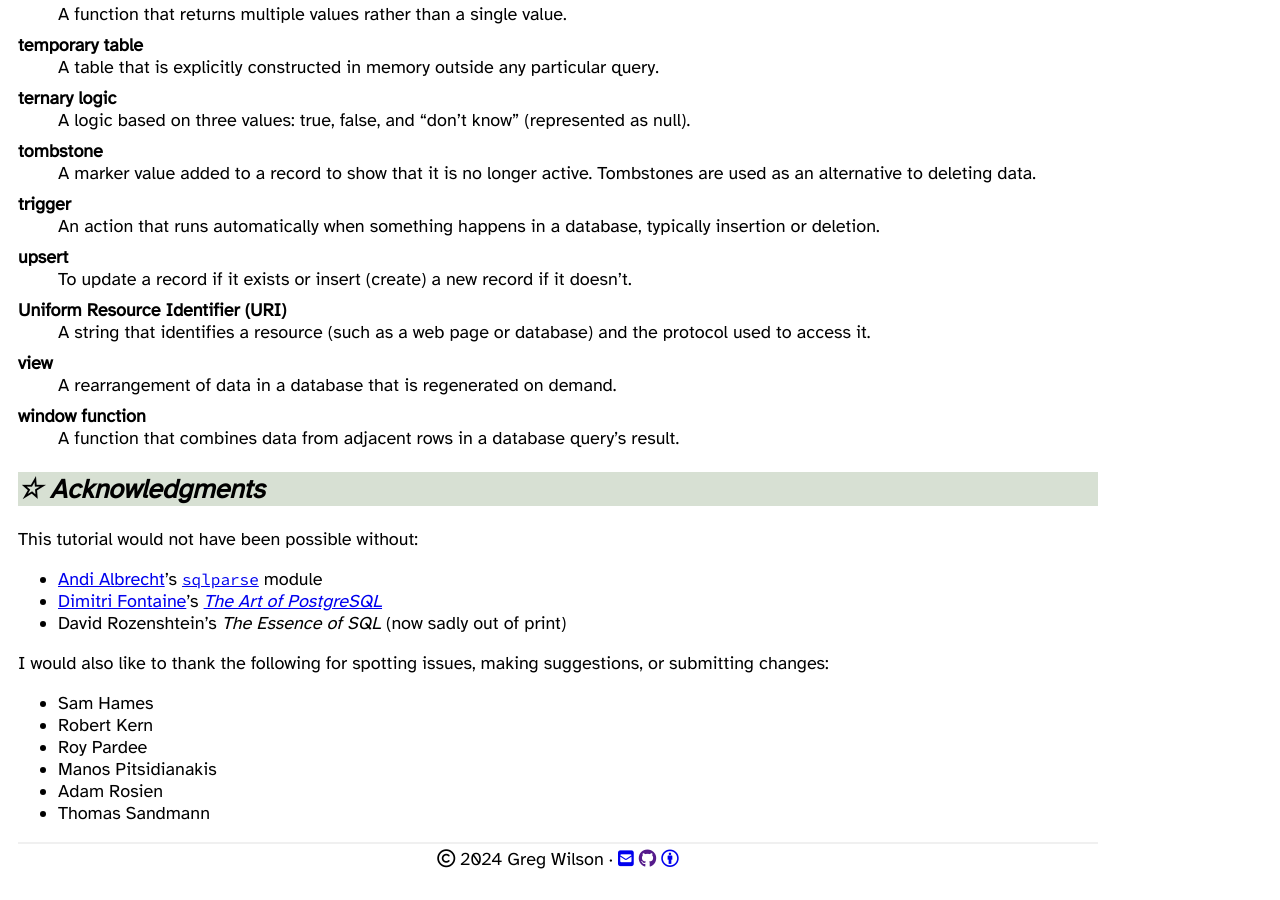
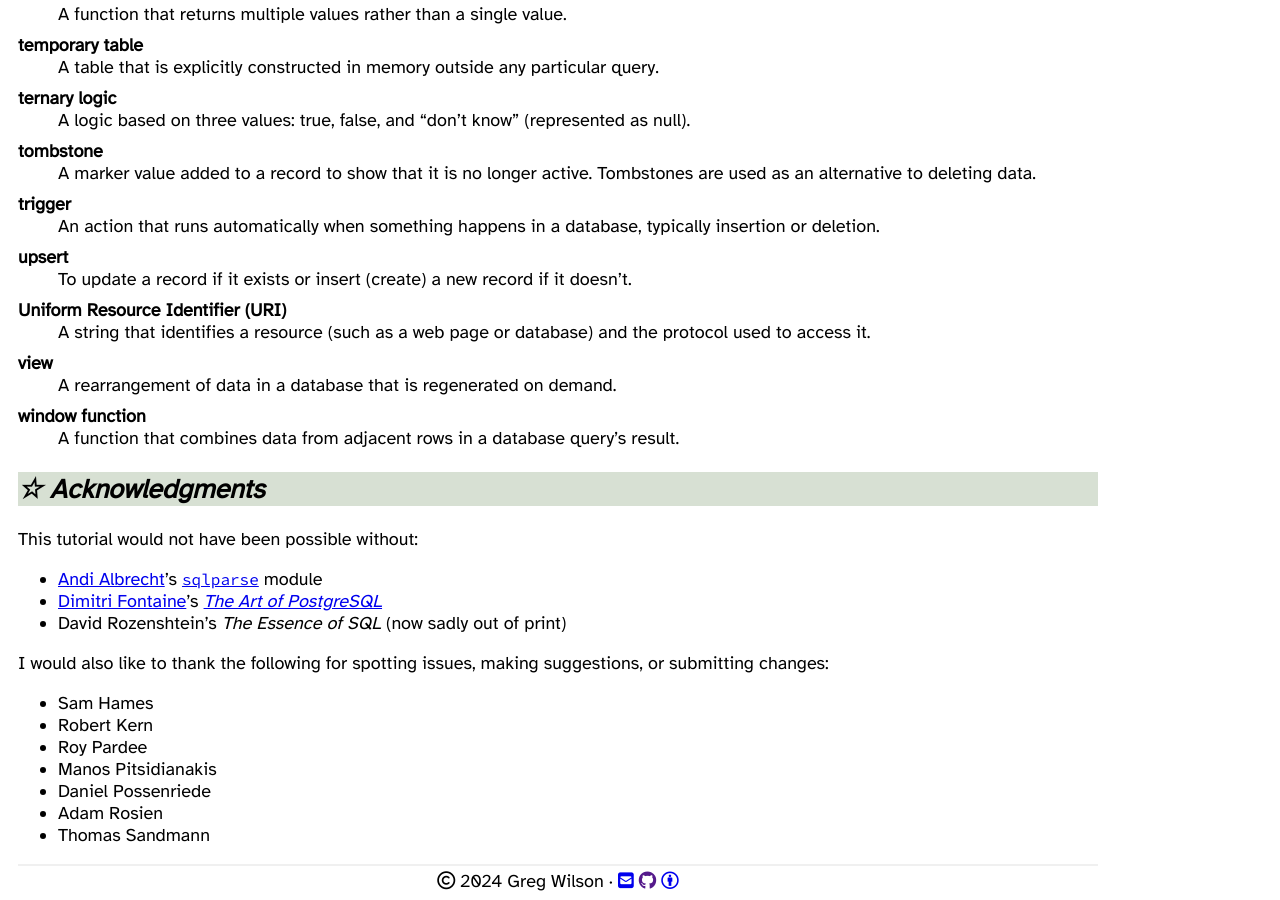
Before and after one commit to gvwilson/sql-tutorial, a Jekyll site: the page built from index.md, in a window 1280 px wide and 900 px high, scrolled down 38878 px. Built offline with Jekyll 4.4.1, drawn with Linux system fonts in a browser that asks for light colours; nearby versions of some CDN libraries; before the commit the page ends 39756 px from its top, so only the background shows below that.

Commit message:
feat: add Daniel Possenriede to thanks

```diff
--- a/_data/thanks.yml
+++ b/_data/thanks.yml
@@ -2,5 +2,6 @@
 - Robert Kern
 - Roy Pardee
 - Manos Pitsidianakis
+- Daniel Possenriede
 - Adam Rosien
 - Thomas Sandmann
```
